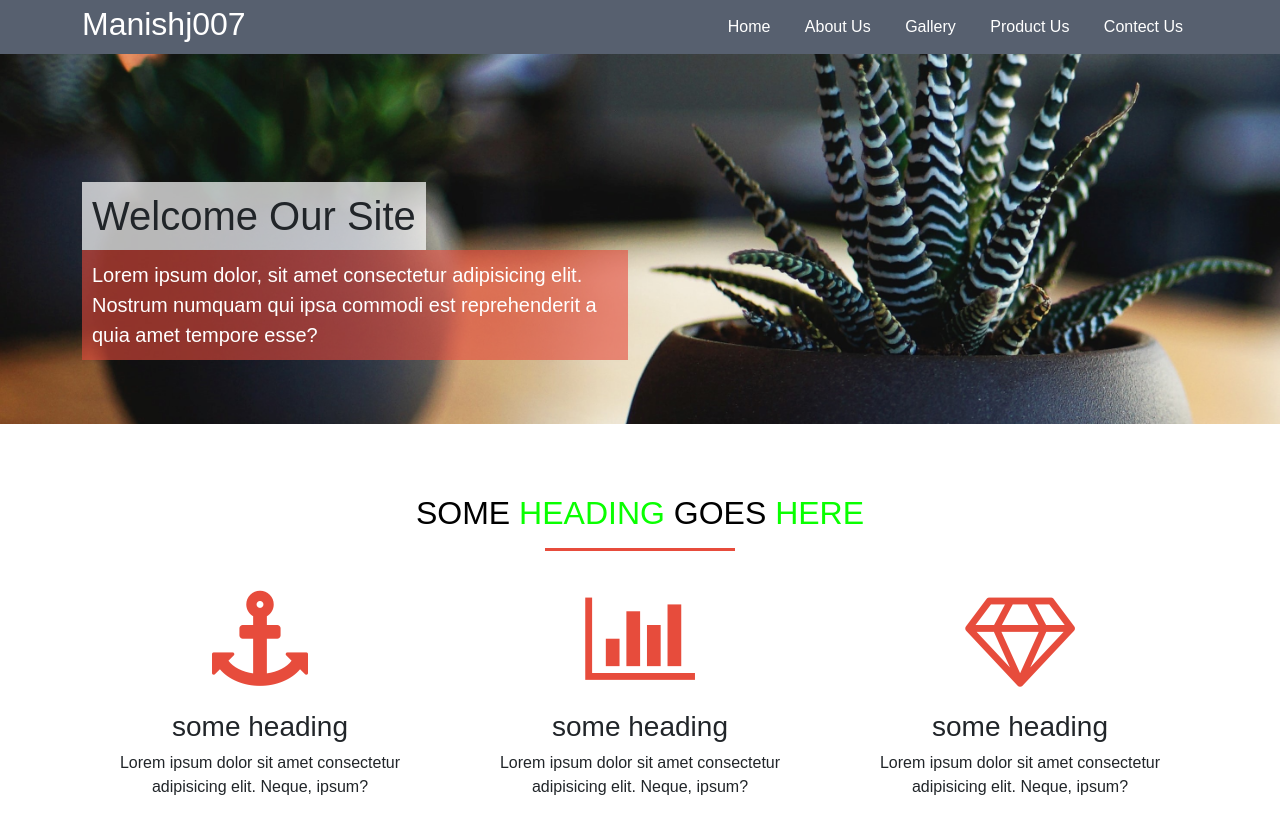
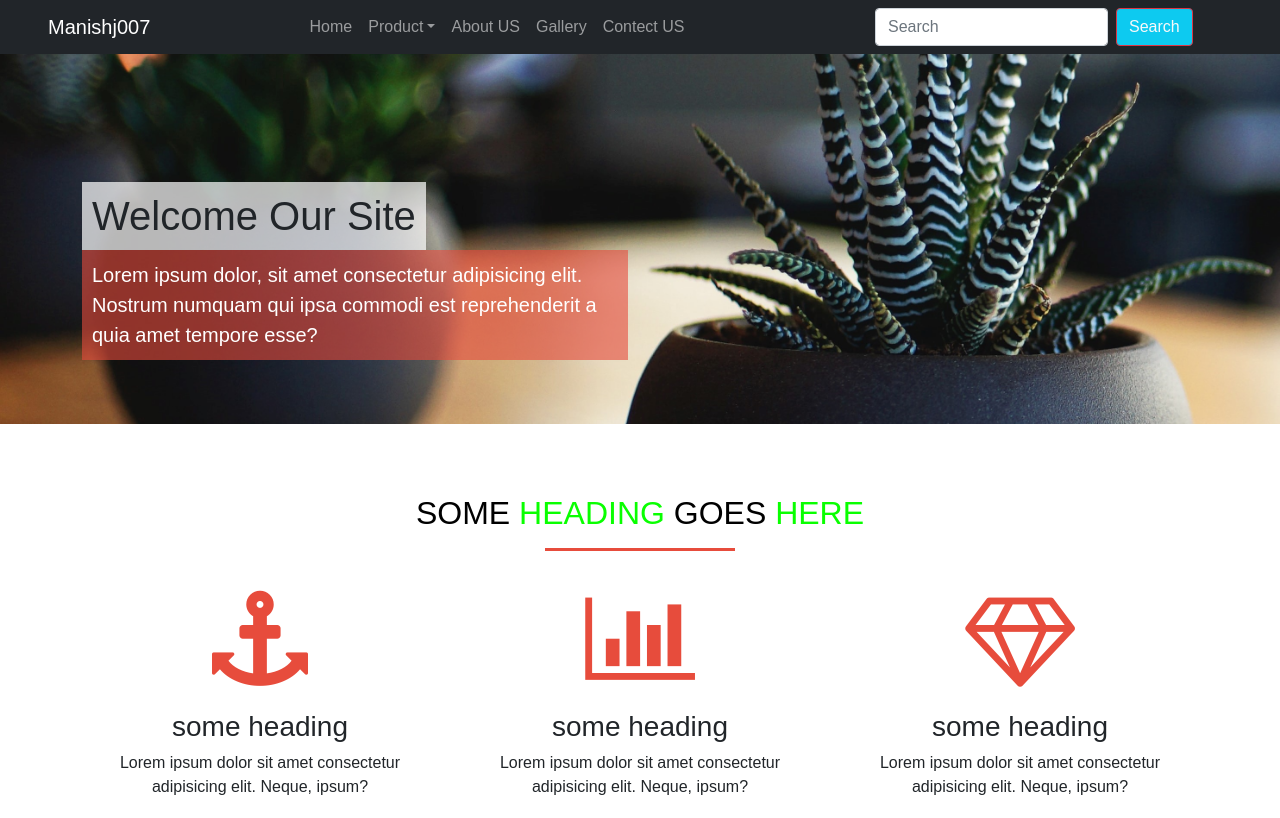
Before and after one commit to jangidmanish007/bussiness-templete, a plain HTML site: page index.html in a window 1280 px wide. Shown: the top 818 px of the page. Drawn offline with nearby package versions, Linux system fonts and the light colour scheme.

Commit message:
Update index.html

```diff
--- a/index.html
+++ b/index.html
@@ -4,27 +4,56 @@
     <meta charset="UTF-8">
     <title>Bootstrap</title>
     <meta name="viewport" content="width=device-width, initial-scale=1, shrink-to-fit=yes">
-    <link rel="stylesheet" href="https://cdnjs.cloudflare.com/ajax/libs/font-awesome/4.7.0/css/font-awesome.css" integrity="sha512-5A8nwdMOWrSz20fDsjczgUidUBR8liPYU+WymTZP1lmY9G6Oc7HlZv156XqnsgNUzTyMefFTcsFH/tnJE/+xBg==" crossorigin="anonymous" referrerpolicy="no-referrer" />
+    <link rel="stylesheet" href="https://cdnjs.cloudflare.com/ajax/libs/font-awesome/4.7.0/css/font-awesome.css"/>
     <link rel="stylesheet" href="css/bootstrap.css">
     <link rel="stylesheet" href="css/style.css">
+    <script src="https://code.jquery.com/jquery-3.5.1.slim.min.js"></script>
+    <script src="https://cdn.jsdelivr.net/npm/popper.js@1.16.1/dist/umd/popper.min.js"></script>
+    <script src="https://cdn.jsdelivr.net/npm/bootstrap@4.5.3/dist/js/bootstrap.min.js"></script>
+   </head>
 
    </head>
 <body>
    <div id="header">
-      <div class="container">
+      <div class="container-fluid">
          <div class="row">
-            <div class="col-md-3 ">
-               <h1 id="logo">Manishj007</h1>
+            <div class="col p-0">
+               <nav class="navbar navbar-expand-lg navbar-dark bg-dark py-0">
+                  <a href="" class="navbar-brand px-5 text-center"> Manishj007 </a>
+                  <button class="navbar-toggler border-0" data-toggle="collapse" data-target="#mynav">
+                     <span class="navbar-toggler-icon"></span>
+                  </button>
+                <div class="collapse navbar-collapse" id="mynav">
+                  <ul class="navbar-nav mx-auto">
+                     <li class="nav-item">
+                        <a href="" class="nav-link">Home</a>
+                     </li>
+                     <li class="nav-item dropdown">
+                       <a href="" class="nav-link dropdown-toggle" data-toggle="dropdown">Product</a>
+                       <div class="dropdown-menu">
+                          <a href="" class="dropdown-item">iPhone</a>
+                          <a href="" class="dropdown-item">Samsung</a>
+                          <a href="" class="dropdown-item">Nokia</a>
+                       </div>
+                    </li>
+                    <li class="nav-item">
+                       <a href="" class="nav-link">About US</a>
+                    </li>
+                    <li class="nav-item">
+                       <a href="" class="nav-link">Gallery</a>
+                    </li>
+                    <li class="nav-item">
+                       <a href="" class="nav-link">Contect US</a>
+                    </li>
+                  </ul>
+                  <form action="" class="d-lg-flex mx-auto my-2">
+                     <input type="search" class="form-control mx-xl-2 my-sm-2 my-lg-0" placeholder="Search">
+                     <button class="btn btn-outline-danger btn-info text-light my-2 my-sm-0">Search</button>
+                  </form>
+                </div>
+               </nav>
             </div>
-            <div class="col-md-9">
-               <ul id="menu" class="float-md-right">
-                 <li><a href="">Home</a></li>
-                 <li><a href="">About Us</a></li>
-                 <li><a href="">Gallery</a></li>
-                 <li><a href="">Product Us</a></li>
-                 <li><a href="">Contect Us</a></li>
-               </ul>
-            </div>
+          </div>
          </div>
       </div>
    </div>
```
